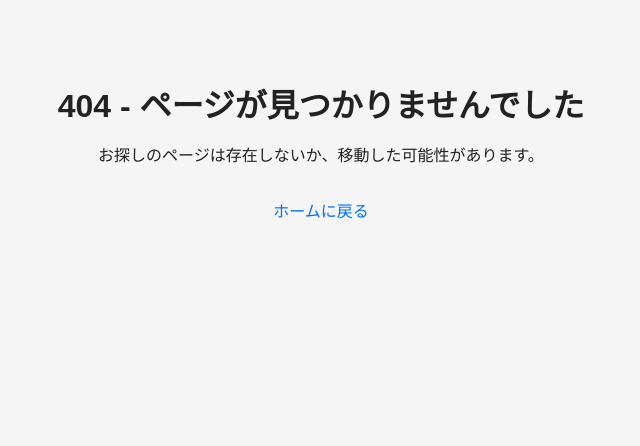
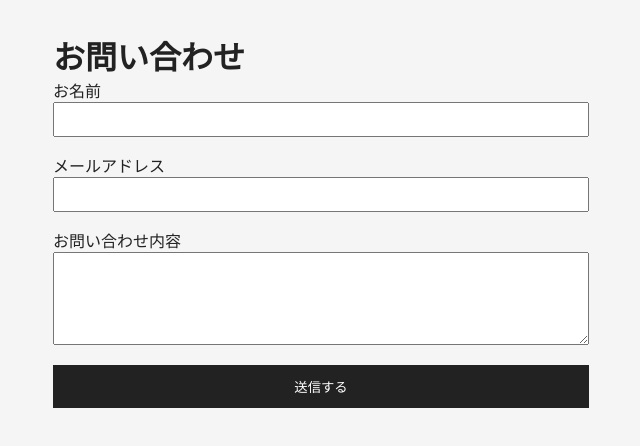
Before and after one commit to sunrise-hackdays/react-dashboard, a Next.js app: page /contact in a window 1280 px wide. Before the commit this address had no page. Shown: the top 446 px of the page, without its empty margins (319-959 px from the left). Built offline with nearby package versions, Linux system fonts and the light colour scheme.

Commit message:
リンクの追加、文字色を全体に反映

```diff
--- /dev/null
+++ b/src/pages/contact.tsx
@@ -0,0 +1,65 @@
+import React, { useState } from 'react';
+import Head from 'next/head';
+
+export default function ContactPage() {
+  const [form, setForm] = useState({ name: '', email: '', message: '' });
+
+  const handleChange = (e: React.ChangeEvent<HTMLInputElement | HTMLTextAreaElement>) => {
+    setForm({ ...form, [e.target.name]: e.target.value });
+  };
+
+  const handleSubmit = (e: React.FormEvent) => {
+    e.preventDefault();
+    alert(`送信内容:\n名前: ${form.name}\nメール: ${form.email}\n内容: ${form.message}`);
+    // フォーム送信処理は今は仮で
+  };
+
+  return (
+    <>
+      <Head>
+        <title>お問い合わせ - Reactポートフォリオ</title>
+      </Head>
+      <main style={{ padding: '2rem', color: '#222', maxWidth: '600px', margin: '0 auto' }}>
+        <h1>お問い合わせ</h1>
+        <form onSubmit={handleSubmit} style={{ display: 'flex', flexDirection: 'column', gap: '1rem' }}>
+          <label>
+            お名前
+            <input
+              type="text"
+              name="name"
+              value={form.name}
+              onChange={handleChange}
+              required
+              style={{ width: '100%', padding: '0.5rem' }}
+            />
+          </label>
+          <label>
+            メールアドレス
+            <input
+              type="email"
+              name="email"
+              value={form.email}
+              onChange={handleChange}
+              required
+              style={{ width: '100%', padding: '0.5rem' }}
+            />
+          </label>
+          <label>
+            お問い合わせ内容
+            <textarea
+              name="message"
+              value={form.message}
+              onChange={handleChange}
+              required
+              rows={5}
+              style={{ width: '100%', padding: '0.5rem' }}
+            />
+          </label>
+          <button type="submit" style={{ padding: '0.75rem', background: '#222', color: '#fff', border: 'none' }}>
+            送信する
+          </button>
+        </form>
+      </main>
+    </>
+  );
+}
--- /dev/null
+++ b/src/pages/hoge.tsx
@@ -0,0 +1,4 @@
+// pages/hoge.tsx
+export default function HogePage() {
+  return <div　style={{ color: '#222',}}>これはHogeページやで</div>;
+}
--- a/src/styles/globals.css
+++ b/src/styles/globals.css
@@ -14,14 +14,12 @@ html,
 body {
   max-width: 100vw;
   overflow-x: hidden;
-}
-
-body {
-  color: var(--foreground);
-  background: var(--background);
+  color: #222;
+  background-color: #f5f5f5;
   font-family: Arial, Helvetica, sans-serif;
   -webkit-font-smoothing: antialiased;
   -moz-osx-font-smoothing: grayscale;
+  margin: 0;
 }
 
 * {
@@ -40,8 +38,3 @@ a {
     color-scheme: dark;
   }
 }
-
-body {
-  background-color: #f5f5f5;
-  margin: 0;
-}
```
Also changed, not shown: src/components/Header.module.css (+7 -0 lines), src/components/Header.tsx (+7 -0 lines), src/pages/works.tsx (added, +17 -0 lines).
